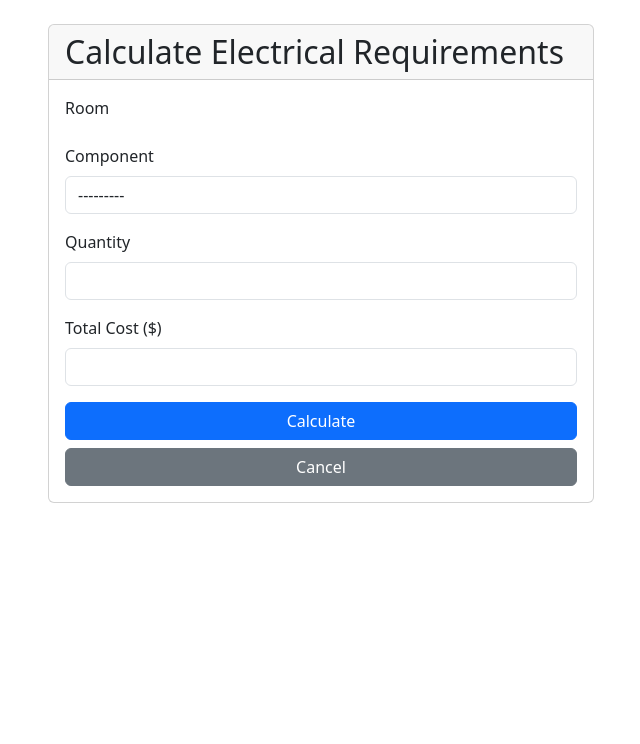
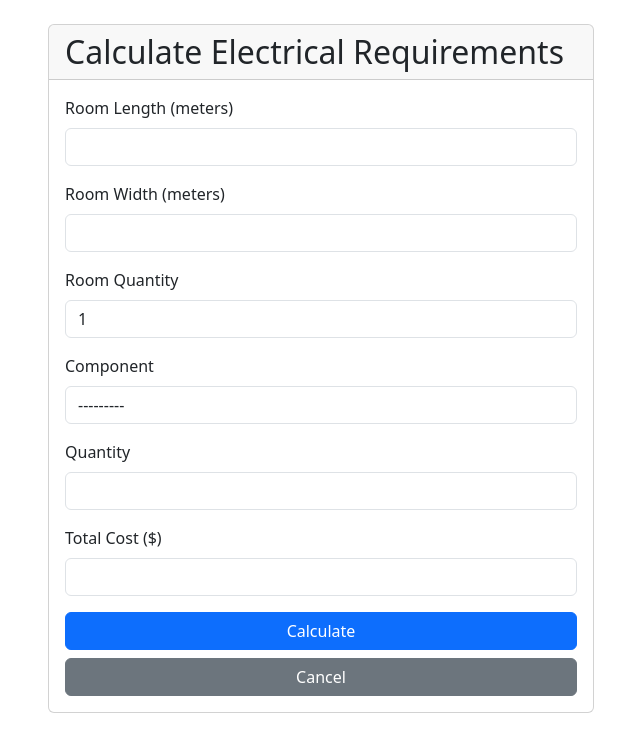
Before and after one commit to marobo/house_estimator, a Django app: page /electrical-calculations/create/ in a window 1280 px wide. Shown: the part 56-800 px from the top of the page, without its empty margins (319-959 px from the left). Run offline with Django 5.2, Linux system fonts and the light colour scheme; data comes from the database, SQL or seed files in the repository; both versions use the stored data as it was after the commit.

Commit message:
calculation submit works

```diff
--- a/materiais/forms.py
+++ b/materiais/forms.py
@@ -186,13 +186,52 @@ class ElectricalCalculationForm(forms.ModelForm):
             ),
         }
 
+    def clean(self):
+        cleaned_data = super().clean()
+        component = cleaned_data.get('component')
+        room_length = cleaned_data.get('room_length')
+        room_width = cleaned_data.get('room_width')
+        room_quantity = cleaned_data.get('room_quantity', 1)
+
+        if component and room_length and room_width:
+            try:
+                result = component.calculate_requirements(
+                    room_length, room_width, room_quantity
+                )
+                cleaned_data['quantity'] = result['quantity']
+                cleaned_data['total_cost'] = result['total_cost']
+            except (ValueError, TypeError) as e:
+                raise forms.ValidationError(
+                    "Error calculating requirements: " + str(e)
+                )
+        else:
+            if not component:
+                self.add_error('component', 'This field is required.')
+            if not room_length:
+                self.add_error('room_length', 'This field is required.')
+            if not room_width:
+                self.add_error('room_width', 'This field is required.')
+
+        return cleaned_data
+
     def __init__(self, *args, **kwargs):
         super().__init__(*args, **kwargs)
-        if 'component' in self.data and 'room_length' in self.data and 'room_width' in self.data:
-            component = ElectricComponent.objects.get(pk=self.data['component'])
-            room_length = float(self.data['room_length'])
-            room_width = float(self.data['room_width'])
-            room_quantity = int(self.data.get('room_quantity', 1))
-            result = component.calculate_requirements(room_length, room_width, room_quantity)
-            self.initial['quantity'] = result['quantity']
-            self.initial['total_cost'] = result['total_cost']
+        self.fields['quantity'].required = False
+        self.fields['total_cost'].required = False
+
+        if (self.is_bound and 'component' in self.data and
+            'room_length' in self.data and 'room_width' in self.data):
+            try:
+                component = ElectricComponent.objects.get(pk=self.data['component'])
+                room_length = float(self.data['room_length'])
+                room_width = float(self.data['room_width'])
+                room_quantity = int(self.data.get('room_quantity', 1))
+
+                result = component.calculate_requirements(
+                    room_length, room_width, room_quantity
+                )
+
+                self.initial['quantity'] = result['quantity']
+                self.initial['total_cost'] = result['total_cost']
+            except (ValueError, ElectricComponent.DoesNotExist):
+                pass
--- a/materiais/templates/materiais/electrical_calculation_form.html
+++ b/materiais/templates/materiais/electrical_calculation_form.html
@@ -10,15 +10,43 @@
                 <h2 class="mb-0">Calculate Electrical Requirements</h2>
             </div>
             <div class="card-body">
+                {% if form.non_field_errors %}
+                <div class="alert alert-danger">
+                    {% for error in form.non_field_errors %}
+                        {{ error }}
+                    {% endfor %}
+                </div>
+                {% endif %}
+
                 <form method="post">
                     {% csrf_token %}
 
                     <div class="mb-3">
-                        <label for="{{ form.room.id_for_label }}" class="form-label">Room</label>
-                        {{ form.room }}
-                        {% if form.room.errors %}
+                        <label for="{{ form.room_length.id_for_label }}" class="form-label">Room Length (meters)</label>
+                        {{ form.room_length }}
+                        {% if form.room_length.errors %}
                         <div class="invalid-feedback d-block">
-                            {{ form.room.errors }}
+                            {{ form.room_length.errors }}
+                        </div>
+                        {% endif %}
+                    </div>
+
+                    <div class="mb-3">
+                        <label for="{{ form.room_width.id_for_label }}" class="form-label">Room Width (meters)</label>
+                        {{ form.room_width }}
+                        {% if form.room_width.errors %}
+                        <div class="invalid-feedback d-block">
+                            {{ form.room_width.errors }}
+                        </div>
+                        {% endif %}
+                    </div>
+
+                    <div class="mb-3">
+                        <label for="{{ form.room_quantity.id_for_label }}" class="form-label">Room Quantity</label>
+                        {{ form.room_quantity }}
+                        {% if form.room_quantity.errors %}
+                        <div class="invalid-feedback d-block">
+                            {{ form.room_quantity.errors }}
                         </div>
                         {% endif %}
                     </div>
```
Also changed, not shown: materiais/templates/materiais/electrical_calculation_list.html (added, +55 -0 lines), materiais/templates/materiais/plywood_calculation_list.html (added, +53 -0 lines), db.sqlite3.
